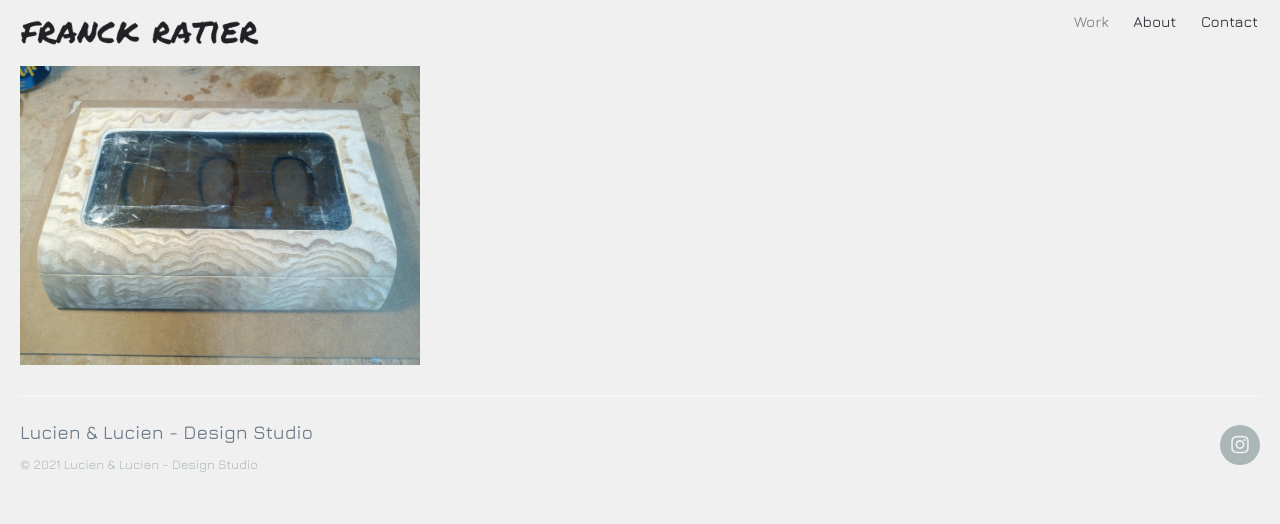
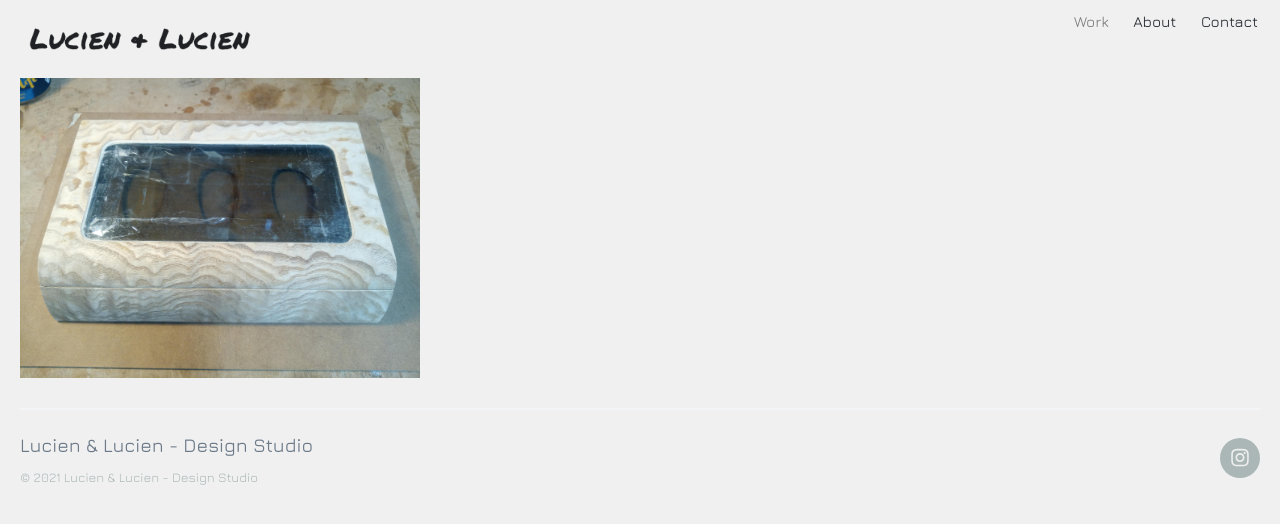
Before and after one commit to kifbv/kifbv.github.io, a Jekyll site: the page built from index.html, in a window 1280 px wide. Shown: the top 524 px of the page. Built offline with Jekyll 4.4.1, drawn with Linux system fonts in a browser that asks for light colours; nearby versions of some CDN libraries.

Commit message:
update favicon and logo for lucien lucien

```diff
--- a/_data/settings.yml
+++ b/_data/settings.yml
@@ -1,9 +1,9 @@
 basic_settings:
   site_title: Lucien & Lucien - Design Studio
-  favicon_image: /images/favicon.png
+  favicon_image: /images/lucienlucienfavicon.png
 
 header_settings:
-  logo_image: /images/logo.png
+  logo_image: /images/lucienlucienlogo.png
   logo_width: 240
 
 menu_settings:
```
Also changed, not shown: images/lucienlucienfavicon.png (added), images/lucienlucienlogo.png (added).
